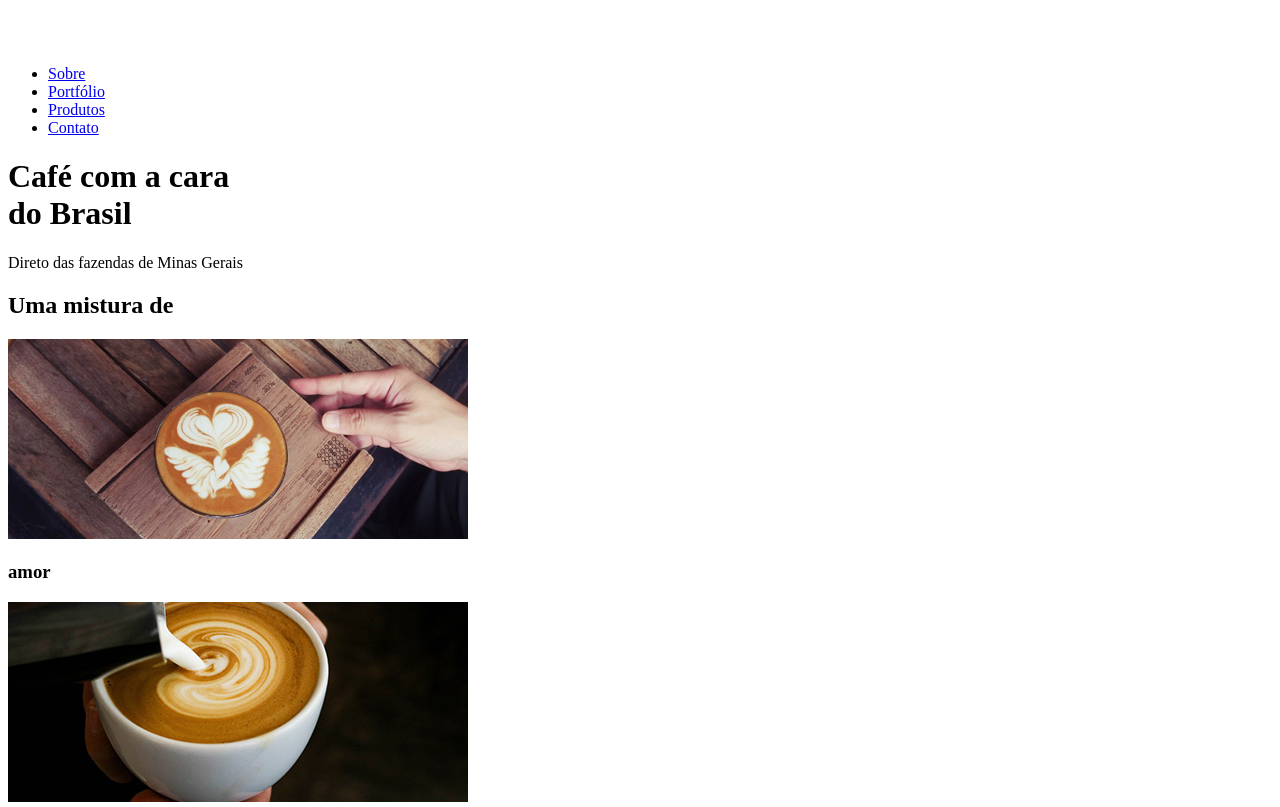
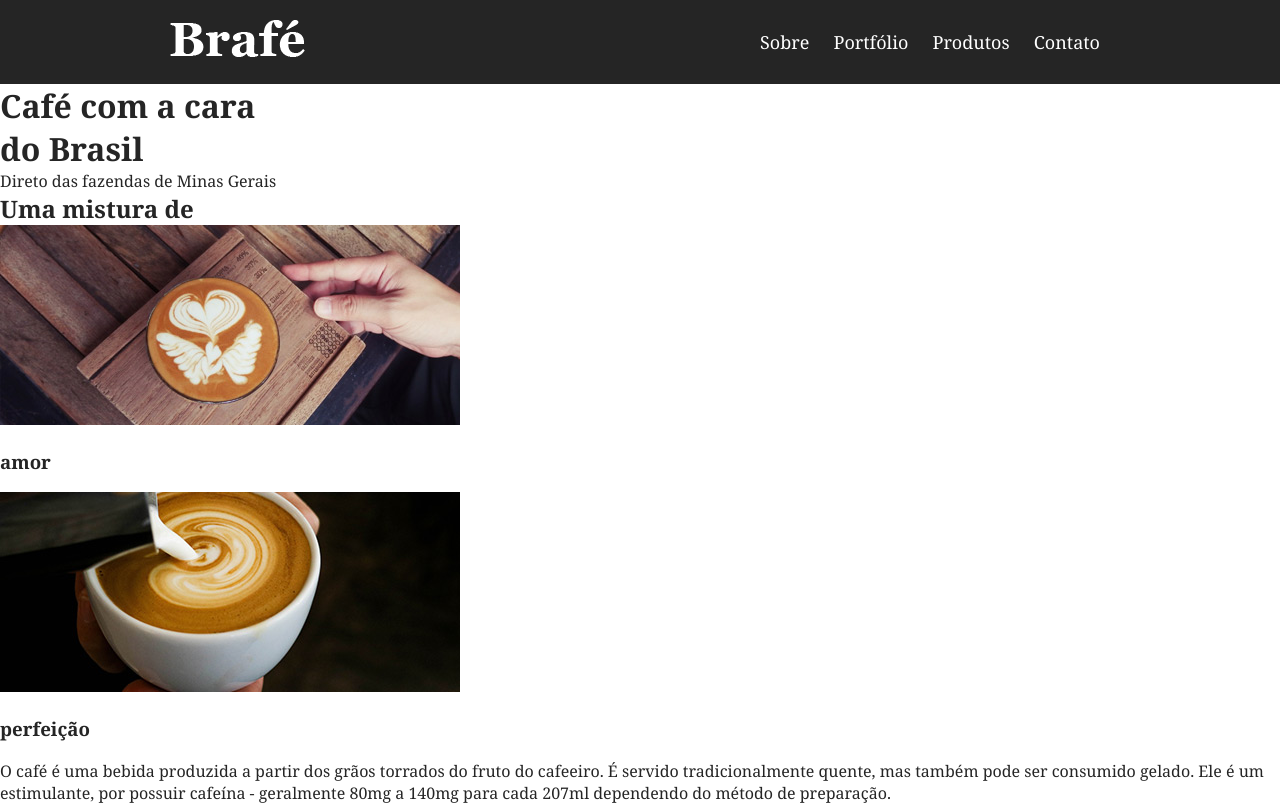
Before and after one commit to BielMar-01/brafe, a plain HTML site: page Brafe01/Brafe-1-Puro/index.html in a window 1280 px wide. Shown: the top 807 px of the page. Drawn offline with Linux system fonts and the light colour scheme.

Commit message:
Menu - Brafé Puro

```diff
--- a/Brafe01/Brafe-1-Puro/index.html
+++ b/Brafe01/Brafe-1-Puro/index.html
@@ -10,11 +10,10 @@
   <link rel="stylesheet" href="style.css">
 </head>
 <body>
-  <header>
-    <div>
-      <a href="#"><img src="../img/brafe.png" alt="Logo Brafé"></a>
-    </div>
-    <nav>
+  <header class="menu">
+    <div class="menu-container">
+      <a class="menu-logo" href="#"><img src="../img/brafe.png" alt="Logo Brafé"></a>
+      <nav class="menu-nav">
         <ul>
           <li><a href="#">Sobre</a></li>
           <li><a href="#">Portfólio</a></li>
@@ -22,6 +21,7 @@
           <li><a href="#">Contato</a></li>
         </ul>
       </nav>
+    </div>
   </header>
 
   <!-- INTRODUCTION -->
--- a/Brafe01/Brafe-1-Puro/style.css
+++ b/Brafe01/Brafe-1-Puro/style.css
@@ -0,0 +1,51 @@
+/* RESET */
+body, h1, h2, p, ul {
+  padding: 0px;
+  margin: 0px;
+}
+
+/* GENERAL STYLE */
+body {
+  font-family: Georgia, 'Times New Roman', Times, serif;
+  color: #252525;
+}
+
+/* MENU */
+.menu {
+  background: #252525;
+  padding: 20px 0;
+}
+
+.menu-container {
+  max-width: 960px;
+  margin: 0 auto;
+}
+
+.menu-container::after, .menu-container::before {
+  content: '';
+  display: table;
+  clear: both;
+}
+
+a.menu-logo {
+  display: block;
+  float: left;
+  margin-left: 10px;
+}
+
+.menu-nav {
+  float: right;
+  margin-right: 10px;
+}
+
+.menu-nav li {
+  display: inline-block;
+}
+
+.menu-nav a {
+  display: block;
+  padding: 10px;
+  text-decoration: none;
+  color: #fff;
+  font-size: 1.125em;
+}
```
Lines whose indentation alone changed are shown as unchanged.
